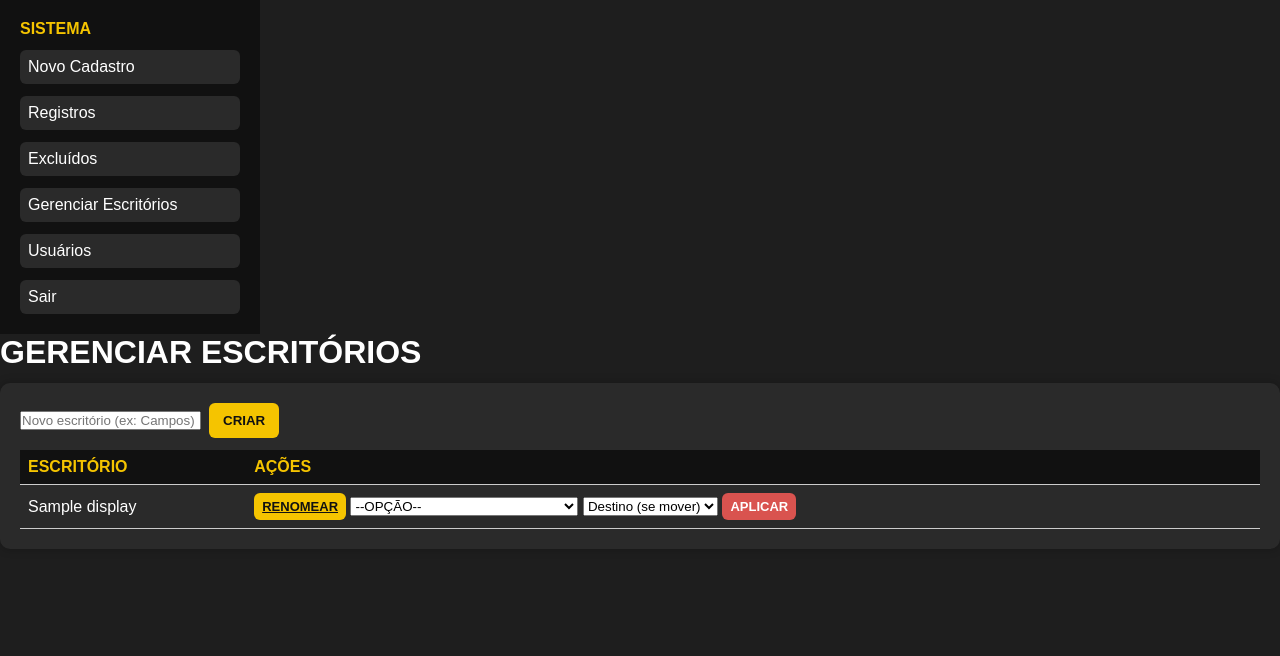
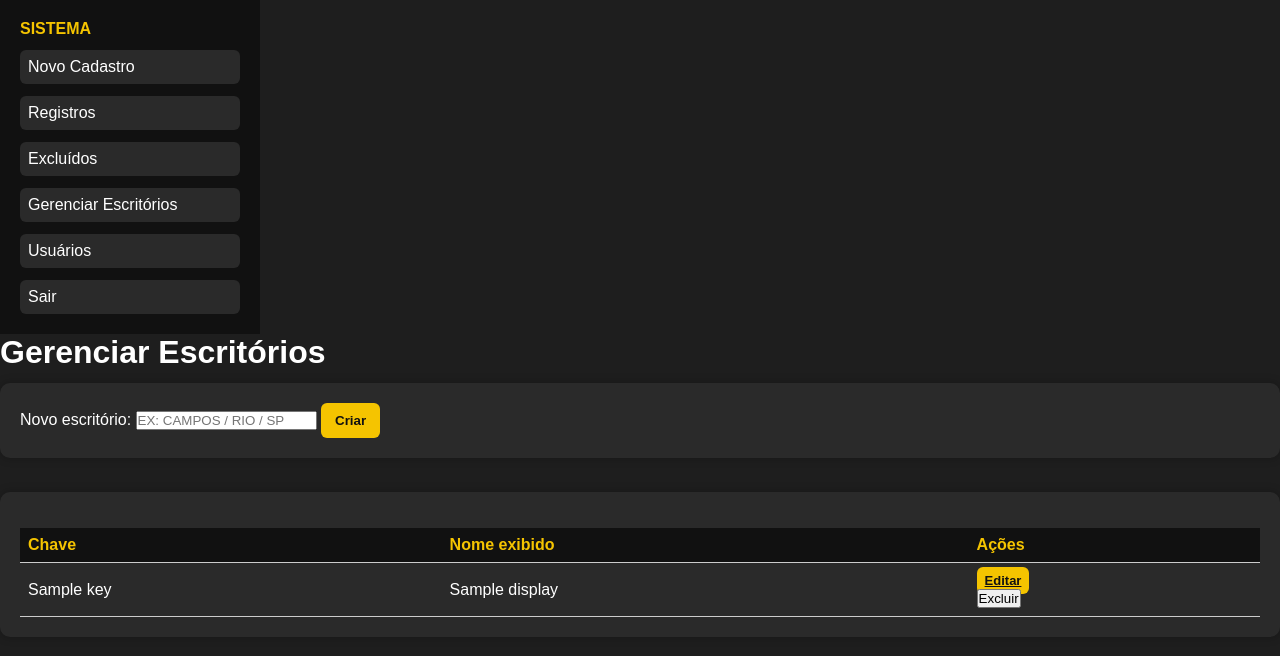
Before and after one commit to bponedev/REGISTRO-DE-CLIENTES, a Python web app: template templates/offices.html in a window 1280 px wide. Shown: the top 656 px of the page. Run offline with Jinja, Linux system fonts and the light colour scheme; the template is opened without the code that fills it: most values are stand-ins (such as "Sample title", 1, 10 or a date in 2020).

Commit message:
Update offices.html

```diff
--- a/templates/offices.html
+++ b/templates/offices.html
@@ -1,44 +1,50 @@
 {% extends "base.html" %}
 {% block content %}
-<h1>GERENCIAR ESCRITÓRIOS</h1>
 
+<h1>Gerenciar Escritórios</h1>
+
+<!-- Criar escritório -->
 <div class="card">
-  <form action="{{ url_for('create_office') }}" method="post" style="display:flex;gap:8px;align-items:center;">
-    <input name="office_new" placeholder="Novo escritório (ex: Campos)" required>
-    <button class="btn" type="submit">CRIAR</button>
+    <form method="POST" action="{{ url_for('offices_create') }}">
+        <label>Novo escritório:
+            <input name="office_name" required placeholder="EX: CAMPOS / RIO / SP">
+        </label>
+        <button class="btn" type="submit">Criar</button>
     </form>
+</div>
 
-  <table style="margin-top:12px;">
+<br>
+
+<div class="card scrollable">
+<table class="table">
     <thead>
         <tr>
-        <th>ESCRITÓRIO</th>
-        <th>AÇÕES</th>
+            <th>Chave</th>
+            <th>Nome exibido</th>
+            <th>Ações</th>
         </tr>
     </thead>
+
     <tbody>
     {% for o in offices %}
         <tr>
+            <td>{{ o.key }}</td>
             <td>{{ o.display }}</td>
+
             <td>
-          <a class="btn-small" href="{{ url_for('edit_office', office=o.key) }}">RENOMEAR</a>
 
-          <form action="{{ url_for('delete_office') }}" method="post" style="display:inline-block;">
+                <!-- Editar -->
+                <a class="btn-small" href="{{ url_for('office_edit', office_key=o.key) }}">Editar</a>
+
+                <!-- Excluir -->
+                {% if o.key != "CENTRAL" %}
+                <form method="POST" action="{{ url_for('offices_delete') }}" class="inline">
                     <input type="hidden" name="office_key" value="{{ o.key }}">
-            <select name="action">
-              <option value="ask">--OPÇÃO--</option>
-              <option value="move">MOVER REGISTROS E EXCLUIR</option>
-              <option value="delete">EXCLUIR TUDO</option>
-            </select>
-            <select name="target">
-              <option value="">Destino (se mover)</option>
-              {% for t in offices %}
-                {% if t.key != o.key %}
-                  <option value="{{ t.key }}">{{ t.display }}</option>
+                    <button class="btn-small-danger" onclick="return confirm('Excluir escritório {{ o.display }}?')">
+                        Excluir
+                    </button>
+                </form>
                 {% endif %}
-              {% endfor %}
-            </select>
-            <button class="btn-small danger" type="submit" onclick="return confirm('Confirma a operação no escritório?')">APLICAR</button>
-          </form>
 
             </td>
         </tr>
```
Lines whose indentation alone changed are shown as unchanged.
